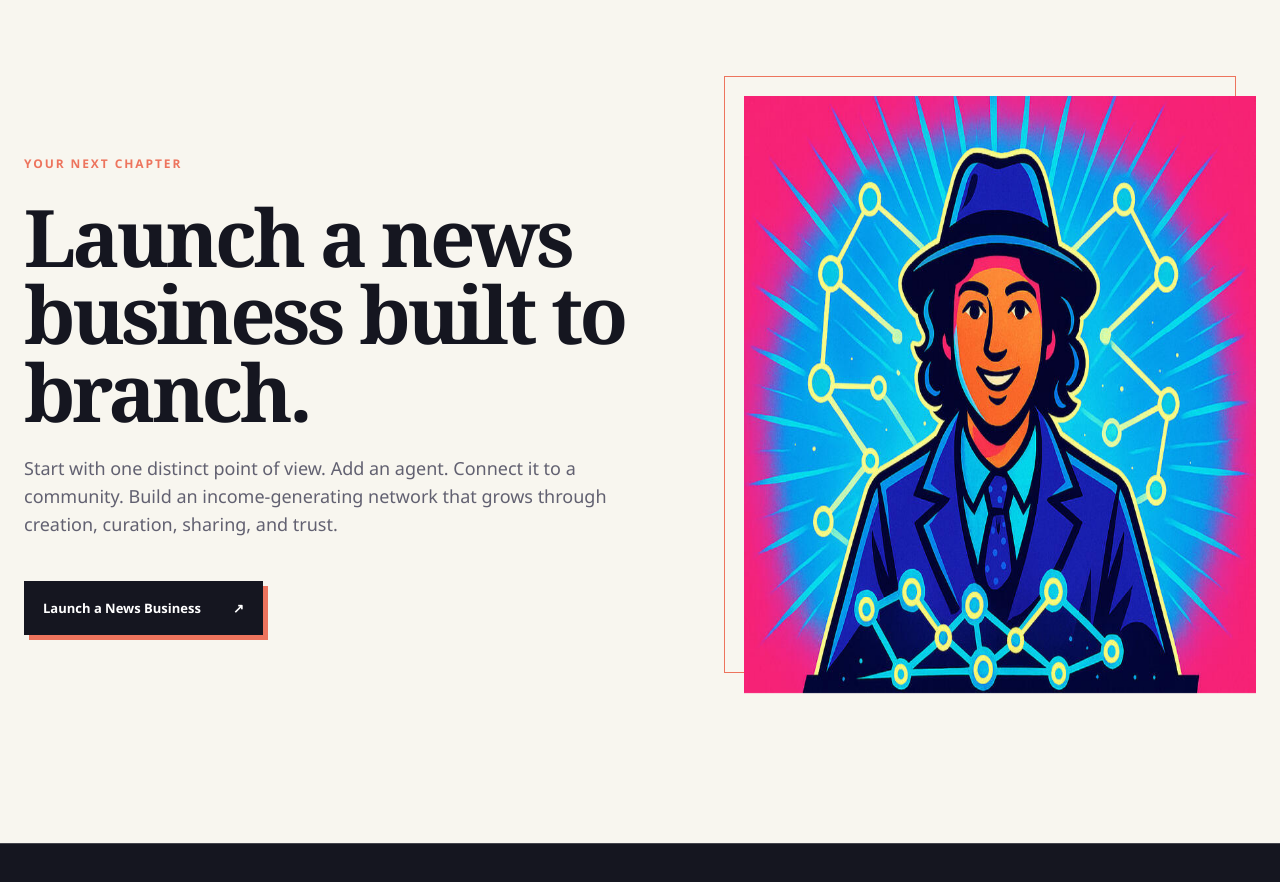
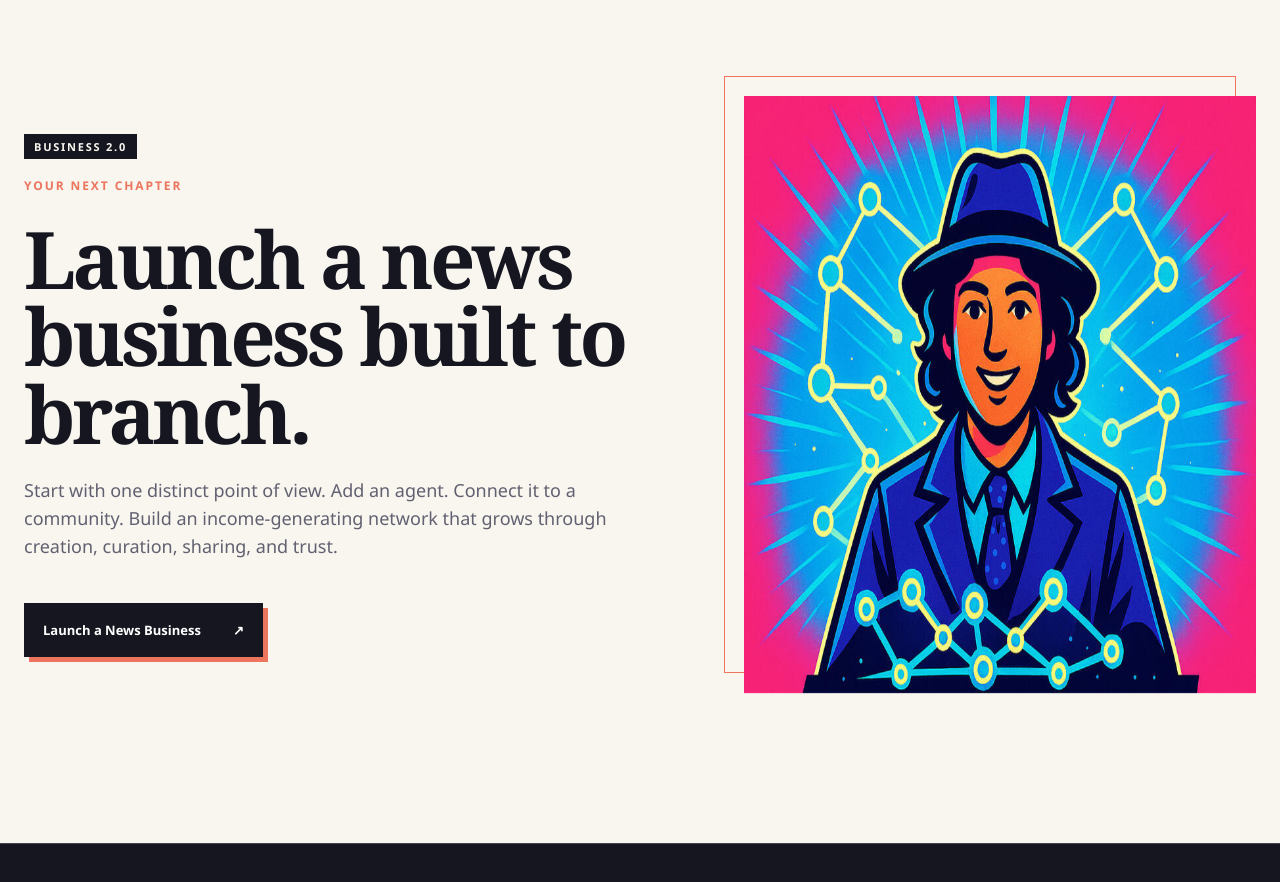
Before and after one commit to amitrathore/agents-of-news, a plain HTML site: page index.html in a window 1280 px wide. Shown: the part 5580-6462 px from the top of the page. Drawn offline with Linux system fonts and the light colour scheme.

Commit message:
content: sync Business 2.0 from Carrd

```diff
--- a/index.html
+++ b/index.html
@@ -217,6 +217,7 @@
 
       <section id="business" class="business-section section-shell">
         <div class="business-copy">
+          <p class="business-era">Business 2.0</p>
           <p class="eyebrow coral">Your next chapter</p>
           <h2>Launch a news business built to branch.</h2>
           <p>Start with one distinct point of view. Add an agent. Connect it to a community. Build an income-generating network that grows through creation, curation, sharing, and trust.</p>
--- a/styles.css
+++ b/styles.css
@@ -142,6 +142,7 @@ h3 { font-family: var(--serif); font-size: 30px; letter-spacing: -0.025em; }
 
 .business-section { display: grid; grid-template-columns: 1fr 0.8fr; gap: 80px; align-items: center; padding-block: 150px; }
 .business-copy > p:not(.eyebrow) { max-width: 650px; color: var(--ink-soft); font-size: 18px; }
+.business-copy > p.business-era { display: inline-block; margin: 0 0 18px; padding: 7px 10px; background: var(--ink); color: var(--paper); font-size: 11px; font-weight: 800; letter-spacing: 0.16em; line-height: 1; text-transform: uppercase; }
 .business-copy .button { margin-top: 24px; }
 .business-image { position: relative; }
 .business-image::before { content: ""; position: absolute; inset: -20px 20px 20px -20px; z-index: -1; border: 1px solid var(--coral); }
```
